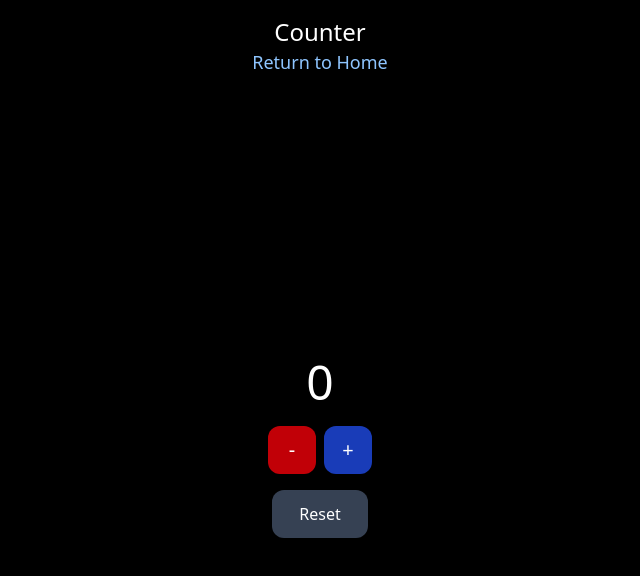
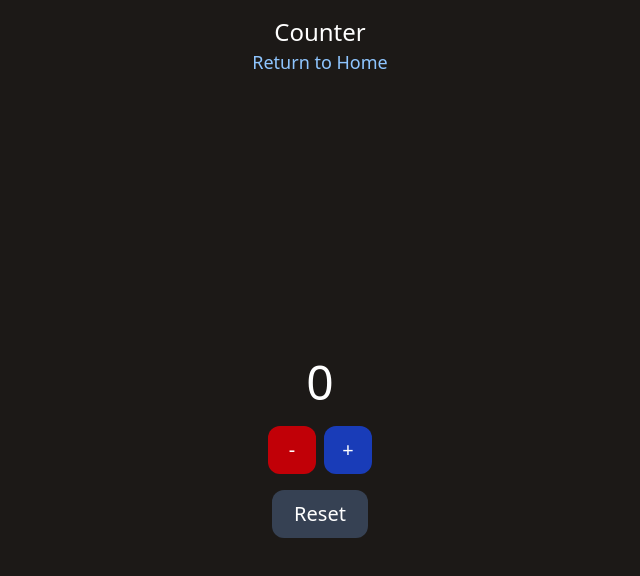
Before and after one commit to JonatasArao/react-returns, a React (Vite) app: page /counter in a window 1280 px wide. Shown: the top 576 px of the page, without its empty margins (320-960 px from the left). Built offline with nearby package versions, Linux system fonts and the light colour scheme.

Commit message:
feat: refactor Counter and Home components to use a new Button component and update styles

```diff
--- a/src/pages/counter/index.jsx
+++ b/src/pages/counter/index.jsx
@@ -1,6 +1,6 @@
 import { NavLink } from "react-router";
 import { useState } from 'react'
-import './counter.css'
+import Button from 'ui/button'
 
 function Counter() {
   const [count, setCount] = useState(0);
@@ -19,17 +19,17 @@ function Counter() {
 
   return (
     <>
-    <div className="flex flex-col justify-between items-center h-screen bg-black">
+    <div className="flex flex-col justify-between items-center h-screen bg-stone-900">
       <h1 className="text-white text-2xl mt-4">Counter</h1>
       <NavLink className="text-lg text-blue-300 hover:text-blue-200" to="/">Return to Home</NavLink>
       <div className="flex flex-col flex-grow items-center justify-center">
         <p className="text-white text-5xl my-5">{count}</p>
         <div className="flex text-white space-x-2">
-          <button className="text-xl rounded-xl bg-red-700 p-2 w-12 h-12 flex items-center justify-center active:bg-red-600" onClick={decreaseCount}>-</button>
-          <button className="text-xl rounded-xl bg-blue-800 p-2 w-12 h-12 flex items-center justify-center active:bg-blue-600" onClick={increaseCount}>+</button>
+            <Button className="bg-red-700 w-12 h-12 active:bg-red-600" onClick={decreaseCount}>-</Button>
+            <Button className="bg-blue-800 w-12 h-12 active:bg-blue-600" onClick={increaseCount}>+</Button>
+          </div>
+          <Button className="bg-gray-700 text-white mt-4 w-24 h-12 active:bg-gray-600" onClick={resetCount}>Reset</Button>
         </div>
-        <button className="text-white rounded-xl mt-4 p-2 w-24 h-12 bg-gray-700 flex items-center justify-center active:bg-gray-600" onClick={resetCount}>Reset</button>
-      </div>
     </div>
     </>
   )
--- a/src/pages/home/index.jsx
+++ b/src/pages/home/index.jsx
@@ -1,11 +1,10 @@
 import { NavLink } from "react-router";
-import './home.css'
 
 function Home() {
 
   return (
     <>
-    <div className="flex flex-col justify-between items-center h-screen bg-black">
+    <div className="flex flex-col justify-between items-center h-screen bg-stone-900">
       <h1 className="text-white text-2xl mt-4">Home</h1>
       <div className="flex-grow flex items-center justify-center">
         <NavLink className="text-lg text-blue-300 hover:text-blue-200" to="/counter">Counter</NavLink>
--- /dev/null
+++ b/src/ui/button/index.jsx
@@ -0,0 +1,12 @@
+function Button({ children, onClick, className }) {
+  return (
+    <button
+      className={`text-xl rounded-xl p-2 active:opacity-80 ${className}`}
+      onClick={onClick}
+    >
+      {children}
+    </button>
+  );
+}
+
+export default Button;
--- a/vite.config.js
+++ b/vite.config.js
@@ -12,6 +12,7 @@ export default defineConfig({
   resolve: {
     alias: {
       pages: path.resolve(__dirname, './src/pages'),
+      ui: path.resolve(__dirname, './src/ui')
     },
   },
   base: process.env.NODE_ENV === 'production' ? '/react-returns/' : '/'
```
Also changed, not shown: src/pages/counter/counter.css (deleted), src/pages/home/home.css (deleted).
